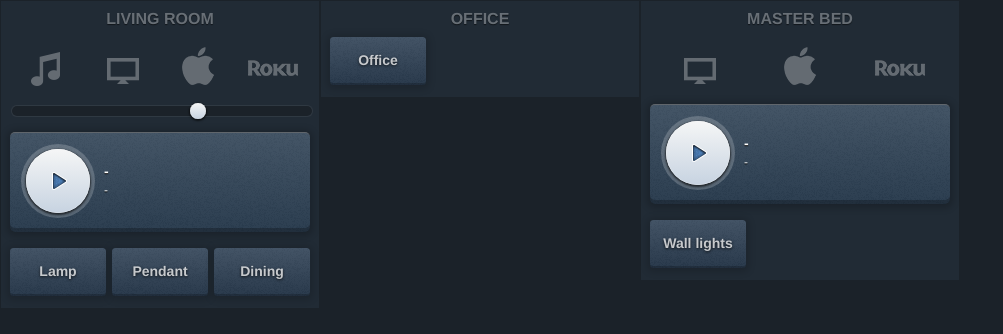
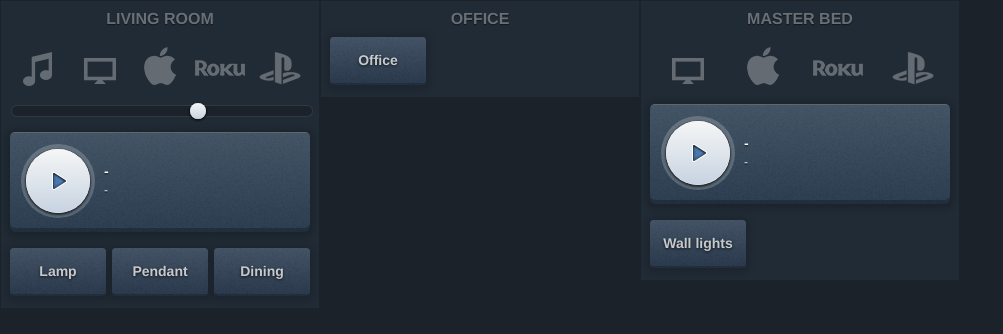
Before and after one commit to glenmurphy/route, a website: page examples/cambridge/web/index.html in a window 1280 px wide. Shown: the whole page, without its empty margins (0-1003 px from the left). Drawn offline with nearby package versions, Linux system fonts and the light colour scheme; no server answers.

Commit message:
Add PS3 to Cambridge example

```diff
--- a/examples/cambridge/web/index.html
+++ b/examples/cambridge/web/index.html
@@ -119,6 +119,12 @@ new Stereo([
     image : "stereo-roku.png",
     on : "IR.A-Roku"
   },
+  {
+    name : "PS3",
+    action : "Livingroom.PS3",
+    image : "stereo-ps3.png",
+    on : "IR.A-PS3"
+  },
 ], socket, $('stereo'));
 new Volume("Denon.Volume", socket, $("stereo"));
 new Sonos("Sonos.Livingroom", socket, $("stereo"));
@@ -148,6 +154,12 @@ new Stereo([
     image : "stereo-roku.png",
     on : "IR.B-Roku"
   },
+  {
+    name : "PS3",
+    action : "Masterbed.PS3",
+    image : "stereo-ps3.png",
+    on : "IR.B-PS3"
+  },
 ], socket, $('master-bed-stereo'));
 new Sonos("Sonos.Masterbed", socket, $("master-bed-stereo"));
 new Switch("Lutron.MasterbedWallLights", "Wall lights", socket, $('master-bed-wall'));
```
Also changed, not shown: examples/cambridge/cambridge.js (+8 -2 lines), examples/cambridge/web/stereo-ps3.png (added).
